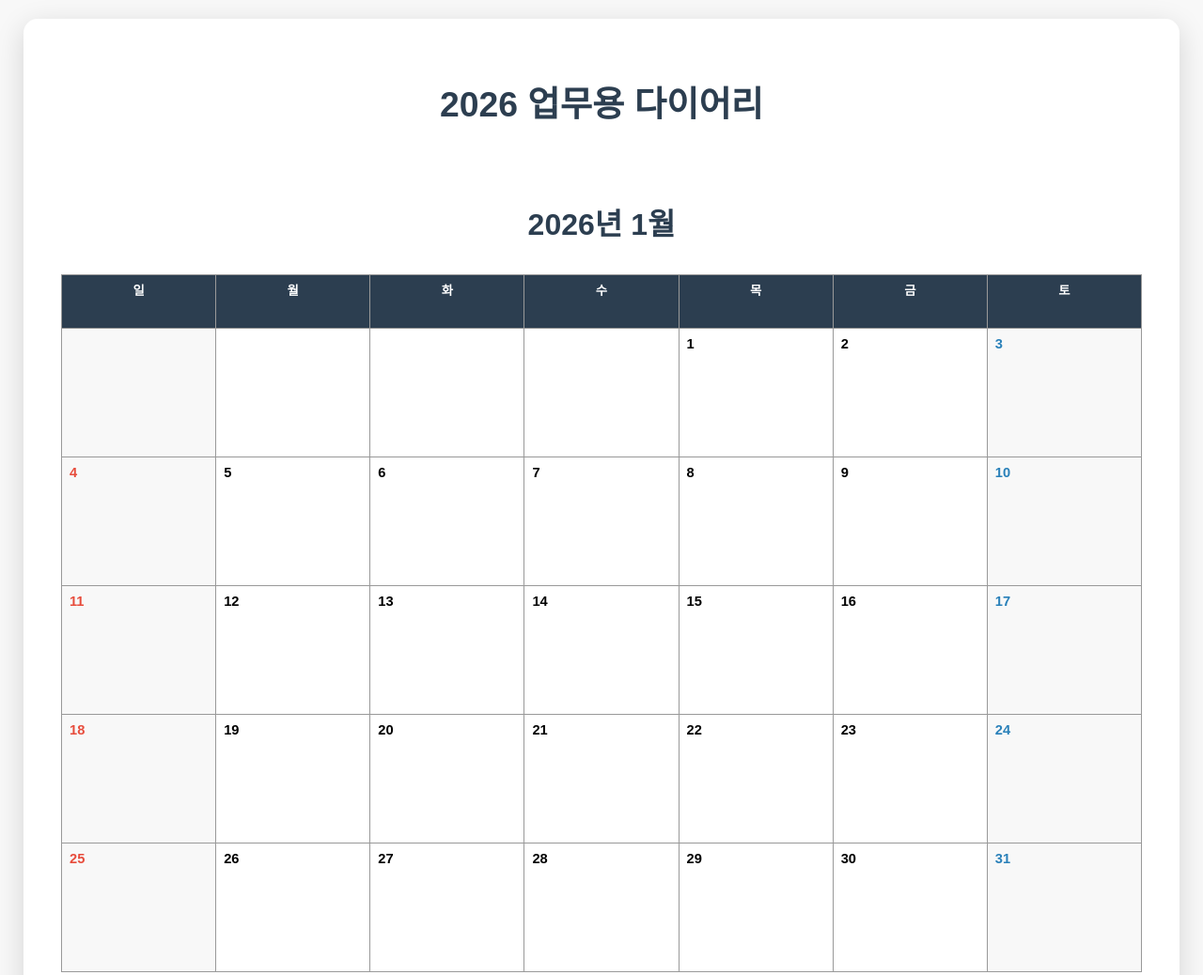
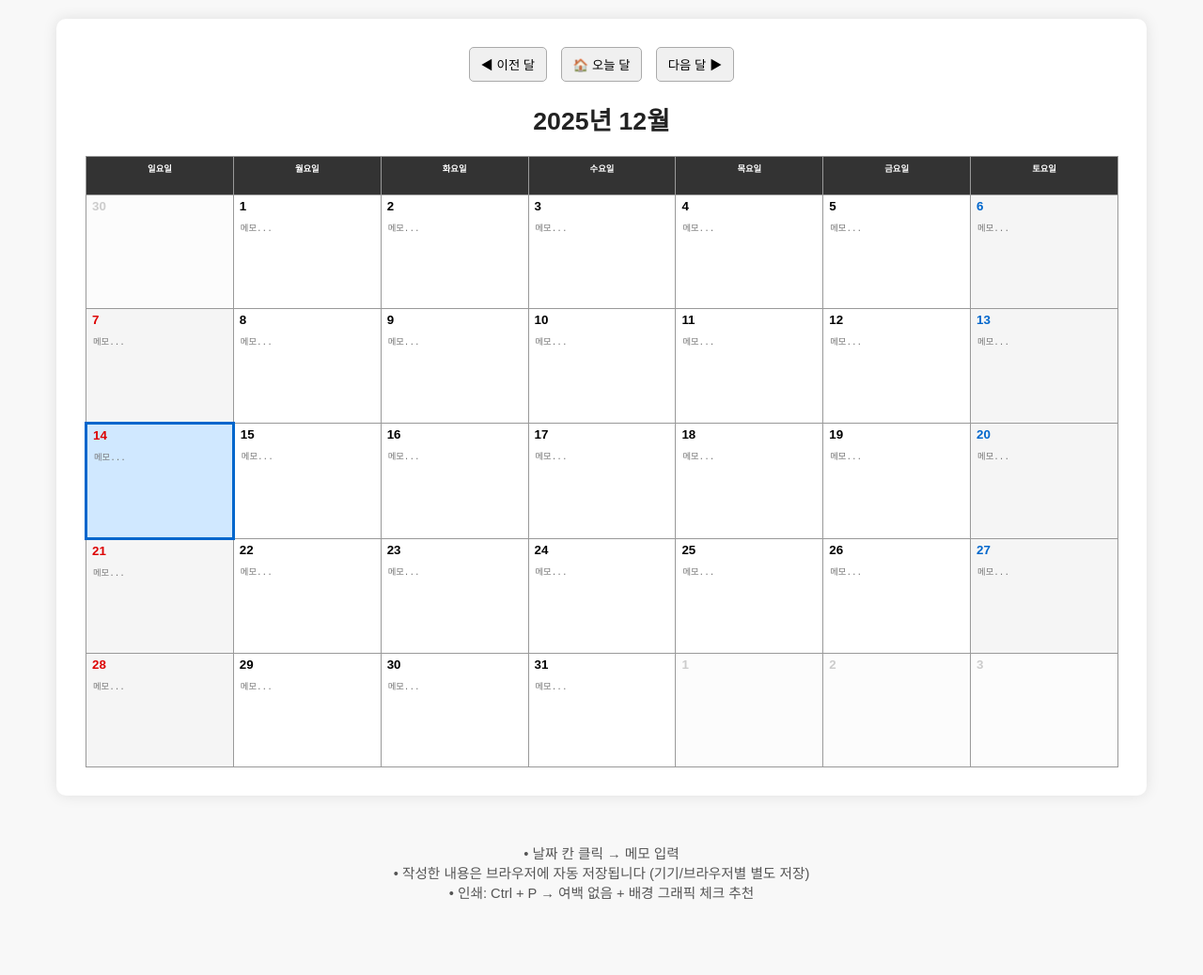
Before and after one commit to youngjae1004s/2026diary, a plain HTML site: page index.html in a window 1280 px wide. Shown: the top 1038 px of the page at 94% size. After the commit the page ends 980 px from the top, so only its background shows below. Drawn offline with Linux system fonts and the light colour scheme.

Commit message:
Update diary HTML structure and styles

```diff
--- a/index.html
+++ b/index.html
@@ -2,95 +2,103 @@
 <html lang="ko">
 <head>
 <meta charset="UTF-8">
-  <title>2026 업무용 다이어리</title>
-  <meta name="viewport" content="width=device-width, initial-scale=1.0">
+<title>업무용 다이어리 (2025~2030년 무제한 사용 가능)</title>
 <style>
-    /* 전체 페이지 기본 설정 */
+  /* ---------- 기본 레이아웃 ---------- */
   body {
-      font-family: "맑은 고딕", Malgun Gothic, sans-serif;
+    font-family: "맑은 고딕", sans-serif;
     margin: 20px;
     background: #f8f8f8;
-      line-height: 1.4;
+  }
+  .diary {
+    max-width: 1100px;
+    margin: 0 auto;
+    background: white;
+    padding: 30px;
+    box-shadow: 0 0 15px rgba(0,0,0,0.1);
+    border-radius: 10px;
   }
 
-    /* 다이어리 전체 박스 */
-    .diary {
-      max-width: 1150px;
-      margin: 0 auto;
-      background: white;
-      padding: 40px;
-      border-radius: 15px;
-      box-shadow: 0 8px 30px rgba(0,0,0,0.15);
+  /* ---------- 상단 탐색 버튼 ---------- */
+  .nav-header {
+    text-align: center;
+    margin-bottom: 20px;
+  }
+  .nav-button {
+    padding: 8px 12px;
+    font-size: 10pt;
+    margin: 0 5px;
+    border: 1px solid #aaa;
+    background: #f0f0f0;
+    border-radius: 5px;
+    cursor: pointer;
+  }
+  .nav-button:hover { background: #e0e0e0; }
+
+  /* ---------- 월 제목 ---------- */
+  .month-title {
+    text-align: center;
+    font-size: 20pt;
+    font-weight: bold;
+    margin: 20px 0;
+    color: #222;
   }
 
-    /* 월 제목 */
-    h2 {
-      text-align: center;
-      font-size: 24pt;
-      color: #2c3e50;
-      margin: 80px 0 30px;
-    }
-
-    /* 달력 테이블 */
+  /* ---------- 달력 테이블 ---------- */
   table {
     width: 100%;
     border-collapse: collapse;
     table-layout: fixed;
-      margin-top: 20px;
+  }
+  th, td {
+    border: 1px solid #999;
+    height: 110px;              /* 칸 높이 - 여기 숫자만 바꾸면 전체 칸 커짐 */
+    vertical-align: top;
+    font-size: 7pt;             /* 메모 글자 크기 */
+    padding: 5px;
+    position: relative;
+  }
+  th {
+    background: #333;
+    color: white;
+    height: 30px;
   }
 
-    th, td {
-      border: 1px solid #999;
-      height: 120px;           /* 날짜 칸 높이 - 필요시 숫자만 바꾸세요 */
-      vertical-align: top;
-      font-size: 7pt;           /* 글자 크기 - 7pt가 종이 다이어리 느낌 */
-      padding: 8px;
-      position: relative;
-    }
-
-    th {
-      background: #2c3e50;
-      color: white;
-      height: 40px;
+  /* ---------- 날짜 숫자 ---------- */
+  .day {
+    position: absolute;
+    top: 4px;
+    left: 6px;
+    font-weight: bold;
     font-size: 10pt;
   }
+  .sunday { color: #d00; }
+  .saturday { color: #0066cc; }
 
-    /* 날짜 숫자 */
-    .day {
-      position: absolute;
-      top: 6px;
-      left: 8px;
-      font-weight: bold;
-      font-size: 11pt;
-    }
+  /* ---------- 오늘/주말/다른 달 스타일 ---------- */
+  .today { background: #d0e8ff !important; border: 3px solid #0066cc !important; }
+  .weekend { background: #f5f5f5; }
+  .other-month { background: #fcfcfc; color: #ccc; }
+  .other-month .day { color: #ccc; }
 
-    .sun { color: #e74c3c; }   /* 일요일 빨강 */
-    .sat { color: #2980b9; }   /* 토요일 파랑 */
-
-    .today {
-      background: #cde8ff !important;
-      border: 3px solid #2980b9 !important;
-    }
-
-    .weekend { background: #f8f8f8; }  /* 주말 연한 회색 */
-
-    /* 메모 입력란 */
-    textarea {
+  /* ---------- 메모 입력란 ---------- */
+  .content {
     width: 100%;
-      height: 88px;             /* 메모 높이 - 필요시 바꾸세요 */
+    height: 85px;               /* 메모 공간 높이 - 여기 바꾸면 메모 더 길게/짧게 */
     border: none;
+    background: transparent;
     resize: none;
-      background: transparent;
     font-size: 7pt;
-      padding-top: 28px;        /* 날짜 숫자 아래부터 시작 */
+    margin-top: 20px;
     outline: none;
     box-sizing: border-box;
   }
 
-    /* 인쇄 시 예쁘게 */
+  /* ---------- 인쇄 최적화 ---------- */
   @media print {
     body { background: white; margin: 0; }
-      .diary { box-shadow: none; padding: 20px; }
+    .diary { box-shadow: none; padding: 15px; }
+    .nav-header, .footer-info { display: none; }
     @page { margin: 10mm; }
   }
 </style>
@@ -98,83 +106,127 @@
 <body>
 
 <div class="diary">
-  <h1 style="text-align:center; color:#2c3e50; margin-bottom:50px; font-size:28pt;">
-    2026 업무용 다이어리
-  </h1>
+  <!-- 상단 탐색 버튼 -->
+  <div class="nav-header">
+    <button class="nav-button" onclick="changeMonth(-1)">◀ 이전 달</button>
+    <button class="nav-button" onclick="goToCurrentMonth()">🏠 오늘 달</button>
+    <button class="nav-button" onclick="changeMonth(1)">다음 달 ▶</button>
+  </div>
+
+  <!-- 달력이 들어갈 곳 -->
+  <div id="calendar-container"></div>
+</div>
+
+<p class="footer-info" style="text-align:center; margin-top:50px; color:#555; font-size:11pt;">
+  • 날짜 칸 클릭 → 메모 입력<br>
+  • 작성한 내용은 브라우저에 자동 저장됩니다 (기기/브라우저별 별도 저장)<br>
+  • 인쇄: Ctrl + P → 여백 없음 + 배경 그래픽 체크 추천
+</p>
 
 <script>
-    // ------------------- 설정 영역 -------------------
-    // 여기만 수정하면 다이어리 전체가 바뀝니다!
-    const YEAR = 2026;                     // ← 년도 바꾸고 싶을 때 여기만 수정
-    // ------------------------------------------------
+  // ==================== 설정 영역 (여기만 수정하세요!) ====================
+  // 시작 년도 (원하는 년도로 바꾸세요. 1900~2100년까지 자유롭게 가능)
+  let currentYear = new Date().getFullYear();   // 처음 열 때 올해로 시작
+  let currentMonth = new Date().getMonth();     // 0~11 (1월=0)
 
-    // 1~12월 반복해서 달력 만들기
-    for (let month = 0; month < 12; month++) {
-      // 월 제목 출력 (1월 ~ 12월)
-      document.write(`<h2>${YEAR}년 ${month + 1}월</h2>`);
+  // 로컬 스토리지 키 (데이터 구분용 - 바꾸지 마세요)
+  const STORAGE_KEY = 'my_diary_2025_';          // 년도 바꾸면 여기에도 반영 추천
+  // ======================================================================
 
-      // 테이블 시작 + 요일 헤더
-      document.write(`
-        <table>
-          <tr>
-            <th>일</th><th>월</th><th>화</th><th>수</th><th>목</th><th>금</th><th>토</th>
-          </tr>
-      `);
+  const months = ["1월","2월","3월","4월","5월","6월","7월","8월","9월","10월","11월","12월"];
 
-      // 해당 월의 1일이 무슨 요일인지 계산
-      let date = new Date(YEAR, month, 1);
-      let firstDay = date.getDay();        // 0=일요일 ~ 6=토요일
-      date.setDate(1 - firstDay);          // 그 주 일요일로 이동
+  /* 데이터 저장/불러오기 */
+  function loadContent(dateStr) {
+    return localStorage.getItem(STORAGE_KEY + dateStr) || '';
+  }
+  function saveContent(dateStr, content) {
+    if (content.trim() === '') {
+      localStorage.removeItem(STORAGE_KEY + dateStr);
+    } else {
+      localStorage.setItem(STORAGE_KEY + dateStr, content);
+    }
+  }
 
-      // 달력이 끝날 때까지 반복
-      while (date.getMonth() !== (month + 1) % 12 || date.getDay() !== 0) {
-        if (date.getDay() === 0) document.write('<tr>');  // 일요일이면 새 행 시작
+  /* 탐색 기능 */
+  function goToCurrentMonth() {
+    const today = new Date();
+    currentYear = today.getFullYear();
+    currentMonth = today.getMonth();
+    renderCalendar();
+  }
+  function changeMonth(delta) {
+    currentMonth += delta;
+    if (currentMonth < 0) {
+      currentMonth = 11;
+      currentYear--;
+    } else if (currentMonth > 11) {
+      currentMonth = 0;
+      currentYear++;
+    }
+    renderCalendar();
+  }
 
-        const thisMonth = date.getMonth() === month;       // 이번 달인지 체크
-        const isToday = date.toISOString().slice(0,10) === new Date().toISOString().slice(0,10);
+  /* 달력 HTML 생성 */
+  function renderCalendar() {
+    const container = document.getElementById('calendar-container');
+    let html = `<div class="month-title">${currentYear}년 ${months[currentMonth]}</div>`;
+    html += '<table><tr>';
+    ["일","월","화","수","목","금","토"].forEach(d => html += `<th>${d}요일</th>`);
+    html += '</tr>';
+
+    // 해당 월 1일의 요일 계산
+    let date = new Date(currentYear, currentMonth, 1);
+    date.setDate(date.getDate() - date.getDay());  // 그 주 일요일로 이동
+
+    const todayStr = new Date().toISOString().slice(0,10);
+
+    for (let row = 0; row < 6; row++) {
+      html += '<tr>';
+      for (let i = 0; i < 7; i++) {
+        const y = date.getFullYear();
+        const m = date.getMonth();
+        const d = date.getDate();
+        const dateStr = `${y}-${String(m+1).padStart(2,'0')}-${String(d).padStart(2,'0')}`;
+
+        const isThisMonth = m === currentMonth;
+        const isToday = dateStr === todayStr;
         const isWeekend = date.getDay() === 0 || date.getDay() === 6;
 
-        // 날짜 셀 시작
-        document.write(`
-          <td class="${isWeekend ? 'weekend' : ''} ${isToday ? 'today' : ''}">
-        `);
+        let cellClass = '';
+        if (isWeekend) cellClass += 'weekend ';
+        if (!isThisMonth) cellClass += 'other-month ';
+        if (isToday) cellClass += 'today';
 
-        if (thisMonth) {
-          // 날짜 숫자 출력
-          document.write(`
-            <div class="day ${date.getDay()===0?'sun':''} ${date.getDay()===6?'sat':''}">
-              ${date.getDate()}
-            </div>
-          `);
+        html += `<td class="${cellClass.trim()}">`;
 
-          // 저장 키 만들기 (예: 2026-03-15)
-          const key = `${YEAR}-${String(month+1).padStart(2,'0')}-${String(date.getDate()).padStart(2,'0')}`;
+        // 날짜 숫자
+        let dayClass = date.getDay() === 0 ? 'sunday' : date.getDay() === 6 ? 'saturday' : '';
+        html += `<div class="day ${dayClass}">${d}</div>`;
 
-          // 저장된 메모 불러오기 + textarea 출력
-          const saved = localStorage.getItem('diary_' + key) || '';
-          document.write(`
-            <textarea oninput="localStorage.setItem('diary_${key}', this.value)">
-              ${saved}
-            </textarea>
-          `);
+        // 이번 달이면 메모 입력 가능
+        if (isThisMonth) {
+          const saved = loadContent(dateStr);
+          html += `<textarea class="content"
+                         oninput="saveContent('${dateStr}', this.value)"
+                         placeholder="메모...">${saved}</textarea>`;
         }
 
-        document.write('</td>');
+        html += '</td>';
+        date.setDate(date.getDate() + 1);
+      }
+      html += '</tr>';
 
-        if (date.getDay() === 6) document.write('</tr>');  // 토요일이면 행 끝
-        date.setDate(date.getDate() + 1);                  // 다음 날로
+      // 6주 넘으면 종료 (보통 5주면 충분)
+      if (row >= 4 && date.getMonth() !== currentMonth) break;
+    }
+    html += '</table>';
+
+    container.innerHTML = html;
   }
 
-      document.write('</table>');
-    }
+  // 페이지 로드 시 현재 달 표시
+  window.onload = renderCalendar;
 </script>
-</div>
-
-<div style="text-align:center; margin:80px 0; color:#777; font-size:12pt;">
-  • 클릭하면 메모 입력 가능<br>
-  • 작성한 내용은 브라우저에 영구 저장됩니다 (기기마다 별도)<br>
-  • 인쇄는 Ctrl + P → 여백 없음 + 배경 그래픽 체크 추천
-</div>
 
 </body>
 </html>
```
Lines whose indentation alone changed are shown as unchanged.
